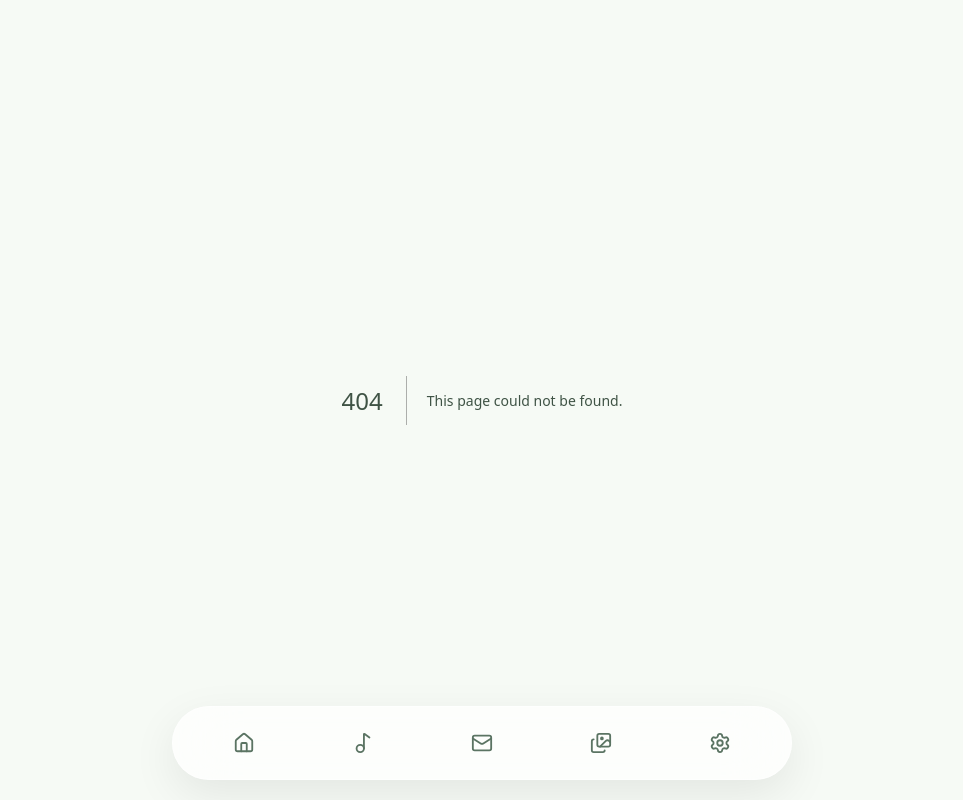
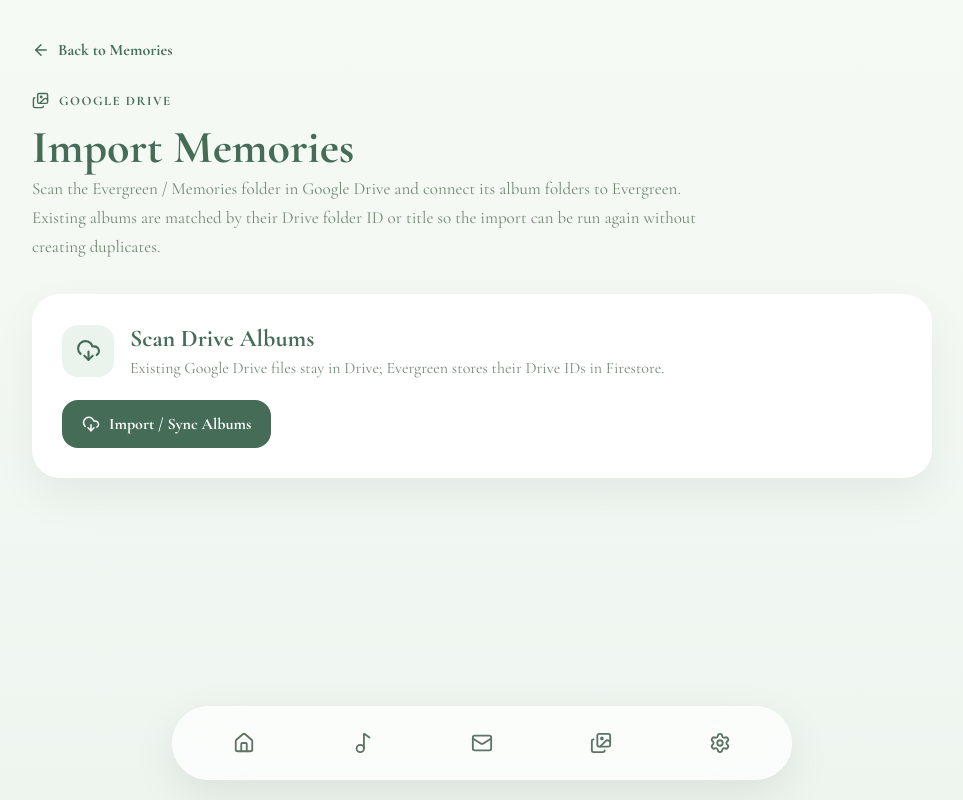
Before and after one commit to emmldbln/evergreen, a Next.js app: page /admin/memories/import in a window 1280 px wide. Before the commit this address had no page. Shown: the whole page, without its empty margins (158-1121 px from the left). Built offline with nearby package versions, Linux system fonts and the light colour scheme.

Commit message:
feat: add Google Drive memory import screen

```diff
--- /dev/null
+++ b/app/admin/memories/import/page.tsx
@@ -0,0 +1,292 @@
+"use client";
+
+import { useState } from "react";
+import Link from "next/link";
+import { ArrowLeft, CheckCircle2, CloudDownload, Images, RefreshCw } from "lucide-react";
+
+interface ImportResult {
+  title: string;
+  status: "imported" | "linked" | "skipped";
+  mediaCount: number;
+}
+
+export default function ImportMemoriesPage() {
+  const [running, setRunning] = useState(false);
+  const [message, setMessage] = useState("");
+  const [error, setError] = useState("");
+  const [results, setResults] = useState<ImportResult[]>([]);
+
+  async function runImport() {
+    if (running) return;
+
+    try {
+      setRunning(true);
+      setMessage("");
+      setError("");
+      setResults([]);
+
+      const response = await fetch(
+        "/api/memories/import",
+        { method: "POST" }
+      );
+
+      const data = await response.json();
+
+      if (!response.ok) {
+        throw new Error(
+          data.error ??
+            "Unable to import memories from Google Drive."
+        );
+      }
+
+      setResults(data.results ?? []);
+      setMessage(
+        `Drive scan complete. ${data.folderCount ?? 0} album folder(s) found.`
+      );
+    } catch (err) {
+      console.error(err);
+      setError(
+        err instanceof Error
+          ? err.message
+          : "Unable to import memories from Google Drive."
+      );
+    } finally {
+      setRunning(false);
+    }
+  }
+
+  return (
+    <main
+      style={{
+        minHeight: "100vh",
+        padding: "40px 24px 140px",
+        background:
+          "linear-gradient(180deg,#F6FAF5,#EEF5EF)",
+      }}
+    >
+      <div style={{ maxWidth: 900, margin: "0 auto" }}>
+        <Link
+          href="/admin/memories"
+          style={{
+            display: "inline-flex",
+            alignItems: "center",
+            gap: 8,
+            color: "#456C57",
+            textDecoration: "none",
+            fontWeight: 700,
+            marginBottom: 32,
+          }}
+        >
+          <ArrowLeft size={18} />
+          Back to Memories
+        </Link>
+
+        <header style={{ marginBottom: 32 }}>
+          <div
+            style={{
+              display: "flex",
+              alignItems: "center",
+              gap: 10,
+              color: "#456C57",
+              fontSize: 13,
+              fontWeight: 700,
+              letterSpacing: 1.5,
+              textTransform: "uppercase",
+              marginBottom: 10,
+            }}
+          >
+            <Images size={17} />
+            Google Drive
+          </div>
+
+          <h1
+            style={{
+              margin: 0,
+              fontSize: 46,
+              color: "#456C57",
+              fontFamily: "var(--font-serif)",
+            }}
+          >
+            Import Memories
+          </h1>
+
+          <p
+            style={{
+              color: "#748574",
+              fontSize: 17,
+              lineHeight: 1.7,
+              maxWidth: 700,
+            }}
+          >
+            Scan the Evergreen / Memories folder in Google Drive and connect
+            its album folders to Evergreen. Existing albums are matched by
+            their Drive folder ID or title so the import can be run again
+            without creating duplicates.
+          </p>
+        </header>
+
+        {message && (
+          <div
+            style={{
+              padding: 16,
+              borderRadius: 16,
+              background: "#EAF3EC",
+              color: "#456C57",
+              marginBottom: 20,
+              fontWeight: 600,
+            }}
+          >
+            {message}
+          </div>
+        )}
+
+        {error && (
+          <div
+            style={{
+              padding: 16,
+              borderRadius: 16,
+              background: "#FFF1F1",
+              color: "#A33A3A",
+              marginBottom: 20,
+            }}
+          >
+            {error}
+          </div>
+        )}
+
+        <section
+          style={{
+            background: "white",
+            borderRadius: 28,
+            padding: 30,
+            boxShadow: "0 18px 45px rgba(0,0,0,.06)",
+            marginBottom: 24,
+          }}
+        >
+          <div
+            style={{
+              display: "flex",
+              alignItems: "center",
+              gap: 16,
+              marginBottom: 22,
+            }}
+          >
+            <div
+              style={{
+                width: 52,
+                height: 52,
+                borderRadius: 16,
+                display: "grid",
+                placeItems: "center",
+                background: "#EAF3EC",
+                color: "#456C57",
+              }}
+            >
+              <CloudDownload size={25} />
+            </div>
+            <div>
+              <h2 style={{ margin: 0, color: "#456C57" }}>
+                Scan Drive Albums
+              </h2>
+              <p style={{ margin: "5px 0 0", color: "#7A887C" }}>
+                Existing Google Drive files stay in Drive; Evergreen stores
+                their Drive IDs in Firestore.
+              </p>
+            </div>
+          </div>
+
+          <button
+            type="button"
+            onClick={runImport}
+            disabled={running}
+            style={{
+              border: "none",
+              borderRadius: 16,
+              padding: "14px 20px",
+              background: "#456C57",
+              color: "white",
+              fontWeight: 700,
+              cursor: running ? "default" : "pointer",
+              opacity: running ? 0.7 : 1,
+              display: "inline-flex",
+              alignItems: "center",
+              gap: 9,
+            }}
+          >
+            {running ? (
+              <RefreshCw size={18} />
+            ) : (
+              <CloudDownload size={18} />
+            )}
+            {running ? "Scanning Drive..." : "Import / Sync Albums"}
+          </button>
+        </section>
+
+        {results.length > 0 && (
+          <section
+            style={{
+              background: "white",
+              borderRadius: 28,
+              padding: 30,
+              boxShadow: "0 18px 45px rgba(0,0,0,.06)",
+            }}
+          >
+            <h2 style={{ margin: "0 0 20px", color: "#456C57" }}>
+              Scan Results
+            </h2>
+
+            <div
+              style={{
+                display: "flex",
+                flexDirection: "column",
+                gap: 10,
+              }}
+            >
+              {results.map((result) => (
+                <div
+                  key={`${result.title}-${result.status}`}
+                  style={{
+                    display: "flex",
+                    alignItems: "center",
+                    justifyContent: "space-between",
+                    gap: 16,
+                    padding: "14px 16px",
+                    borderRadius: 16,
+                    background: "#F8FAF8",
+                  }}
+                >
+                  <div>
+                    <strong style={{ color: "#3F5345" }}>
+                      {result.title}
+                    </strong>
+                    <div style={{ color: "#7A887C", marginTop: 4 }}>
+                      {result.mediaCount} media file(s)
+                    </div>
+                  </div>
+
+                  <span
+                    style={{
+                      display: "inline-flex",
+                      alignItems: "center",
+                      gap: 5,
+                      padding: "6px 10px",
+                      borderRadius: 999,
+                      background: "#EAF3EC",
+                      color: "#456C57",
+                      fontSize: 12,
+                      fontWeight: 700,
+                      textTransform: "capitalize",
+                    }}
+                  >
+                    <CheckCircle2 size={14} />
+                    {result.status}
+                  </span>
+                </div>
+              ))}
+            </div>
+          </section>
+        )}
+      </div>
+    </main>
+  );
+}
```
